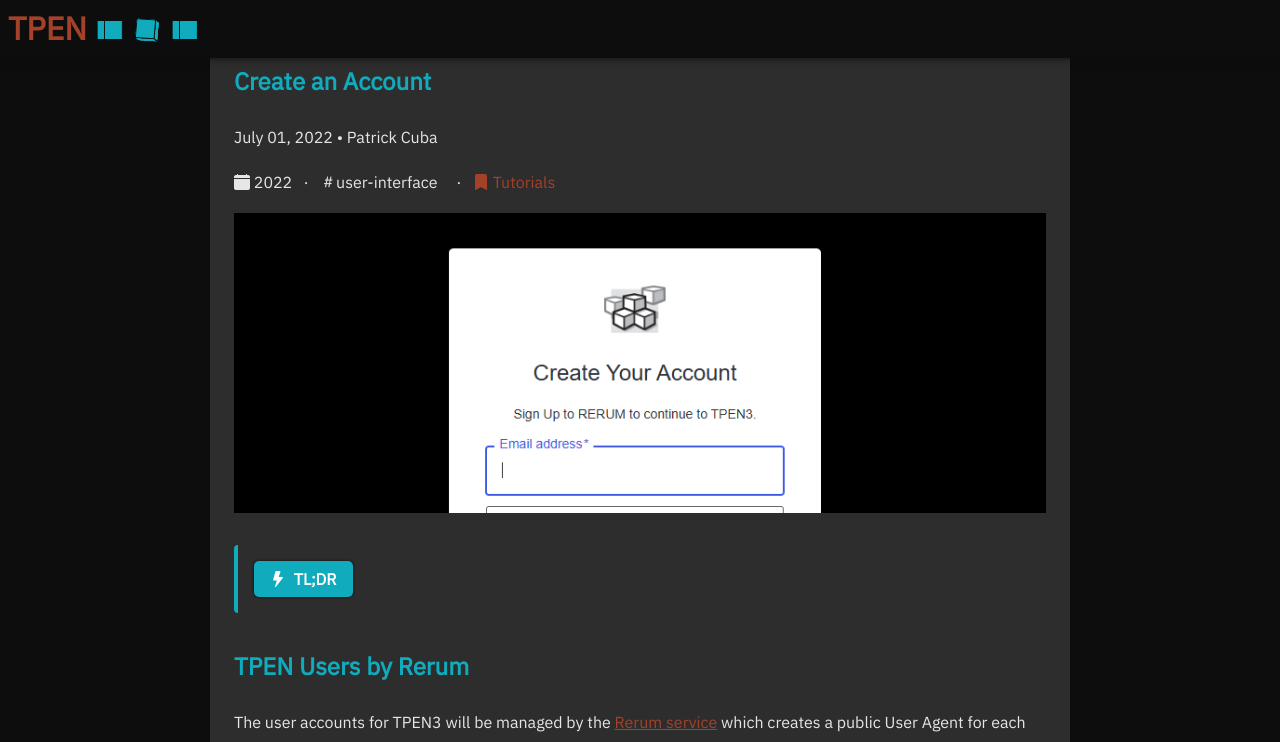
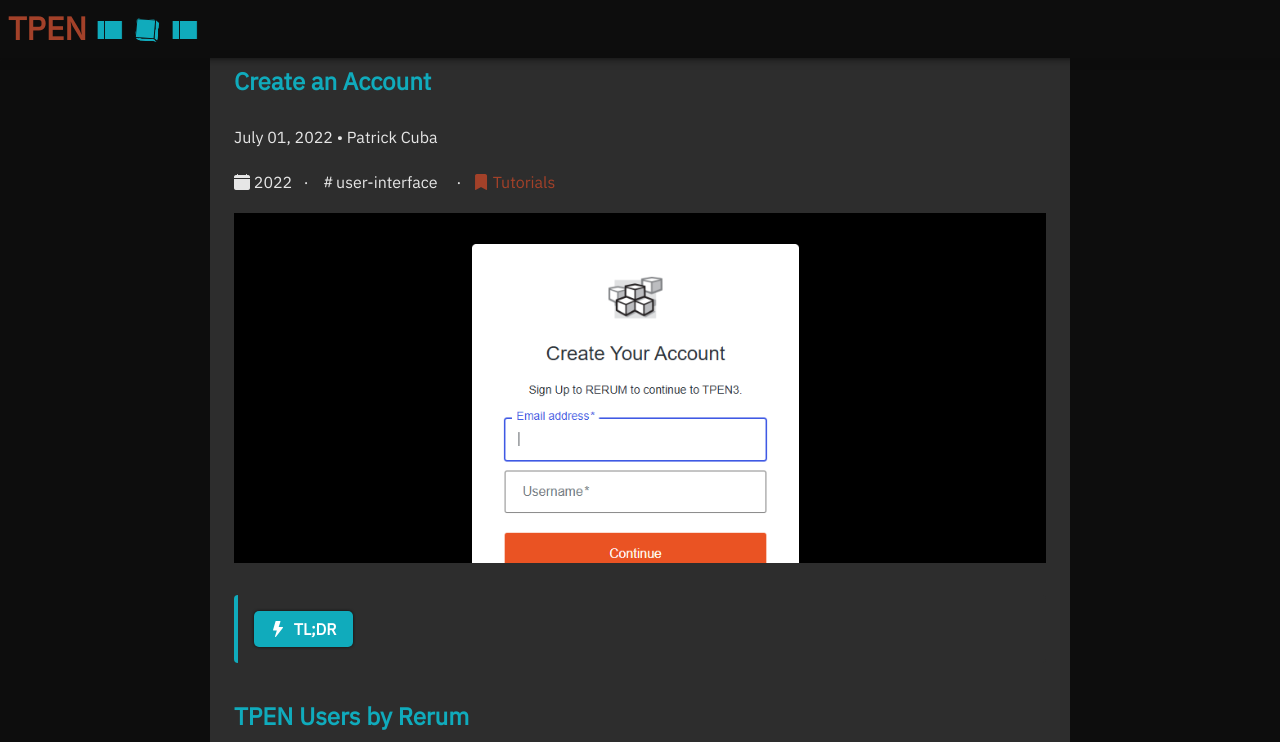
Before and after one commit to CenterForDigitalHumanities/TPEN3, a Jekyll site: the page built from _posts/2024-07-01-create-an-account.md, in a window 1280 px wide and 1400 px high. Shown: the top 742 px of the window. Built offline with Jekyll 4.4.1, drawn with Linux system fonts in a browser that asks for light colours.

Commit message:
Adjust post cover banner styles
Update .post-cover-image-banner for better responsiveness and consistent appearance: use background-size: contain and center the background; replace fixed height with a responsive height (min(40vw, 350px)); remove margins, border-radius and box-shadow; set display:block. These changes prevent image cropping and standardize the banner layout across viewports.

```diff
--- a/assets/css/main.css
+++ b/assets/css/main.css
@@ -111,11 +111,15 @@
 }
 .post-cover-image-banner {
     background-image: var(--bg-image);
-    background-size: cover;
-    background-position: top center;
+    background-size: contain;
+    background-position: center center;
     background-attachment: fixed;
-    height: 300px;
     width: 100%;
+    height: min(40vw, 350px);
+    margin: 0;
+    border-radius: 0;
+    box-shadow: none;
+    display: block;
     position: relative;
   }
 
```
